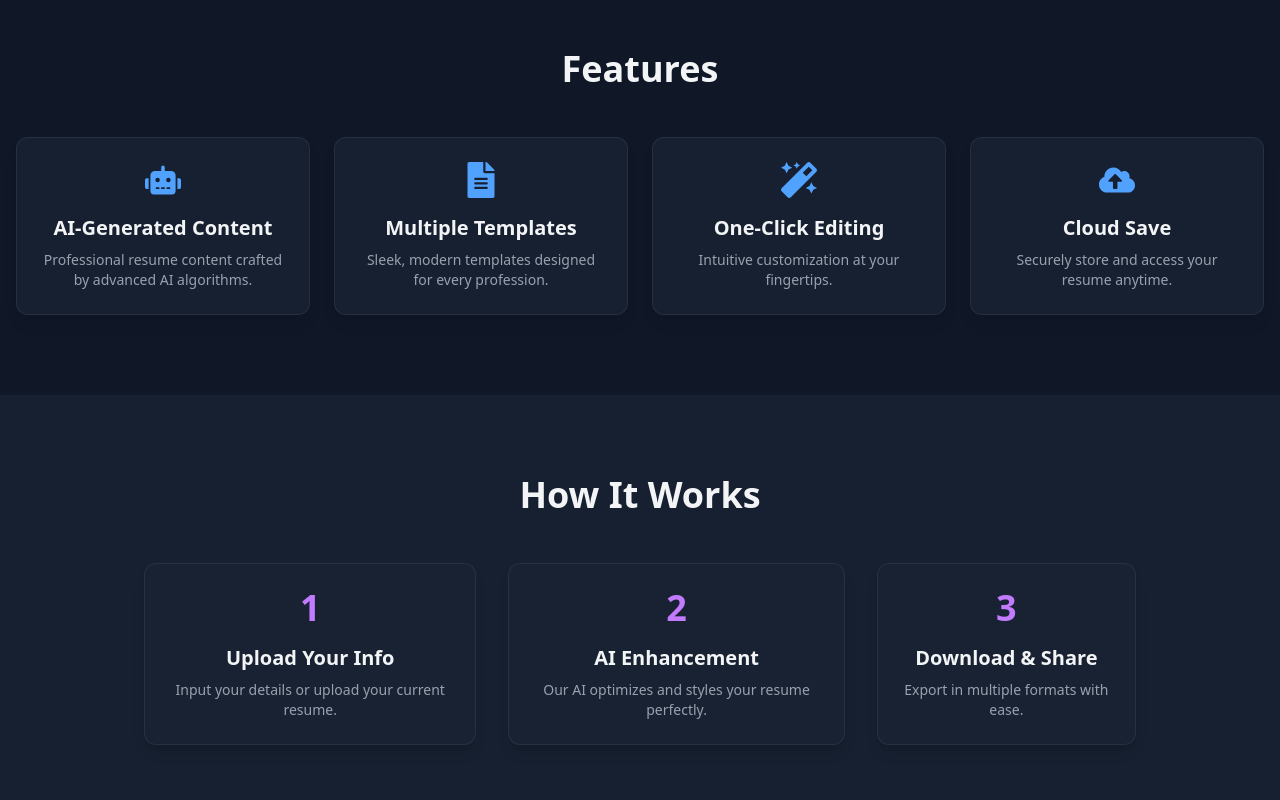
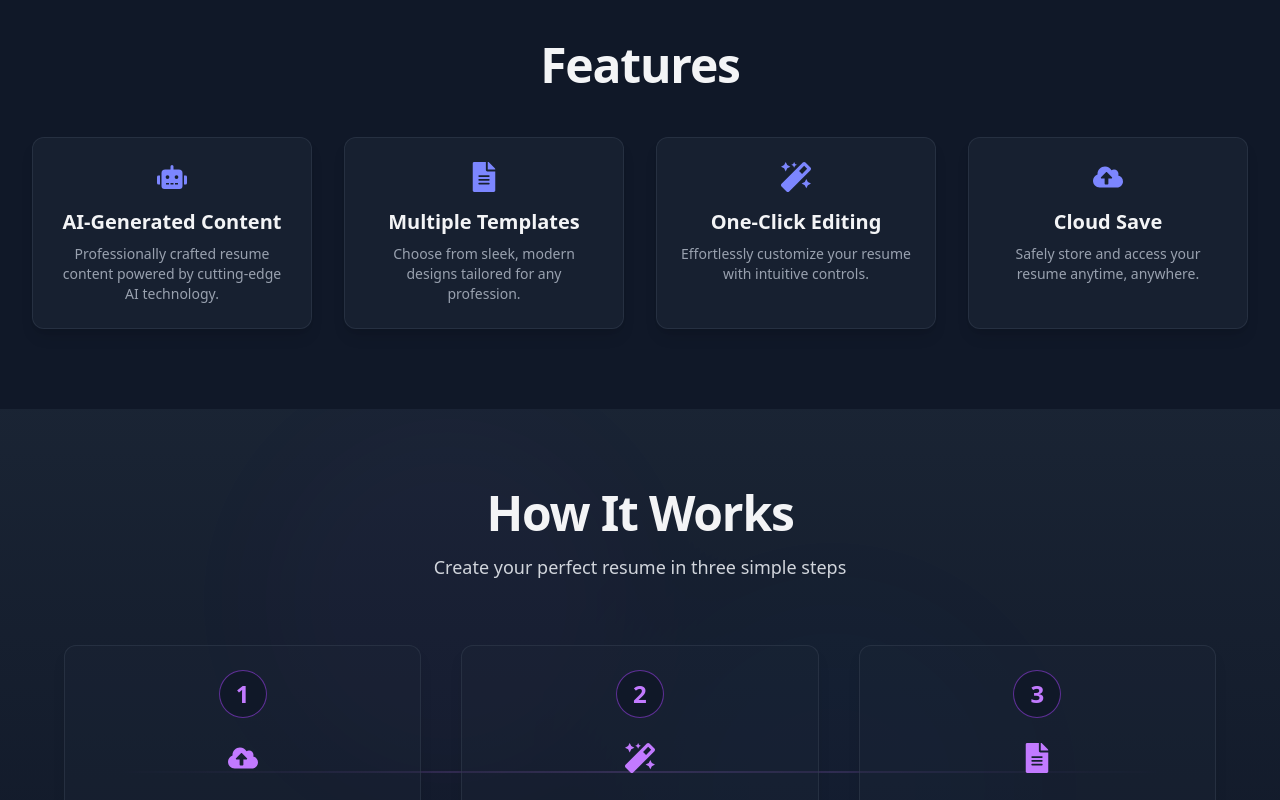
Before and after one commit to KunduVineet/AI-Resume-Generation, a React (Vite) app in the folder resume_frontend/: page / in a window 1280 px wide. Shown: the part 560-1360 px from the top of the page. Built offline with nearby package versions, Linux system fonts and the light colour scheme.

Commit message:
API is called, Basic Design is completed, API not run

```diff
--- a/resume_frontend/index.html
+++ b/resume_frontend/index.html
@@ -1,5 +1,5 @@
 <!doctype html>
-<html lang="en" data-theme="night">
+<html lang="en" data-theme="dark">
   <head>
     <meta charset="UTF-8" />
     <link rel="icon" type="image/svg+xml" href="/vite.svg" />
--- /dev/null
+++ b/resume_frontend/src/api/ResumeService.js
@@ -0,0 +1,24 @@
+import axios from "axios";
+import { use } from "react";
+
+export const baseURL = "http://localhost:8000";
+
+export const axiosInstance = axios.create({
+    baseURL: baseURL,
+    headers: {
+        "Content-Type": "application/json",
+    },
+    });
+
+export const getResume = async (description) => {
+    try {
+        const response = await axiosInstance.post("/api/v1/resume/generate",{
+            userDescription: description,
+        });
+
+        return response.data;
+    } catch (error) {
+        console.error("Error fetching resume:", error);
+        throw error;
+    }
+}
--- a/resume_frontend/src/main.jsx
+++ b/resume_frontend/src/main.jsx
@@ -9,12 +9,15 @@ import About from './pages/About.jsx'
 import Contact from './pages/Contact.jsx'
 import Services from './pages/Services.jsx'
 import LandingPage from './pages/LandingPage.jsx'
+import GenerateResume from './pages/GenerateResume.jsx'
+import { Toaster } from 'react-hot-toast'
 
 
 createRoot(document.getElementById('root')).render(
   <StrictMode>
 
     <BrowserRouter>
+    <Toaster/>
       <Routes>
         <Route path="/" element={<Root />}>
           <Route path="" element={<Home />} />
@@ -23,6 +26,7 @@ createRoot(document.getElementById('root')).render(
           <Route path="about" element={<About />} />
           <Route path="services" element={<Services />} />
           <Route path="contact" element={<Contact />} />
+          <Route path="generate-resume" element={<GenerateResume />} />
         </Route>
       </Routes>
 
--- /dev/null
+++ b/resume_frontend/src/pages/GenerateResume.jsx
@@ -0,0 +1,72 @@
+import { useState } from "react";
+import toast from "react-hot-toast";
+import { FaMagic, FaEraser } from "react-icons/fa";
+
+
+const GenerateResume = () => {
+  const [description, setDescription] = useState("");
+  const [loading, setLoading] = useState(false);
+
+  const handleGenerate = async () => {
+    try {
+        setLoading(true);
+        const responseData = await GenerateResume(description);
+        console.log(responseData);
+        toast.success("Resume generated successfully!",{
+            position: "top-right",
+            autoClose: 3000,
+            hideProgressBar: false,
+            closeOnClick: true,
+            pauseOnHover: true,
+            draggable: true,
+            progress: undefined,
+        });
+    } catch (error) {
+        console.log(error);
+        toast.error("Error generating resume!", {
+            position: "top-right",
+            autoClose: 3000,
+            hideProgressBar: false,
+            closeOnClick: true,
+            pauseOnHover: true,
+            draggable: true,
+            progress: undefined,
+        });
+    } finally {
+        setLoading(false);
+        setDescription("");
+    }
+  }
+
+  return (
+    <div className="flex items-center justify-center min-h-screen bg-gray-900 text-white p-4">
+      <div className="w-full max-w-2xl p-6 bg-gray-800 shadow-xl rounded-xl text-center">
+        <h1 className="text-2xl font-bold mb-4">Enter Your Resume Description</h1>
+        <textarea
+          disabled={loading}
+          value={description}
+          onChange={(e) => setDescription(e.target.value)}
+          className="w-full h-40 p-3 text-lg text-gray-200 bg-gray-700 border border-gray-600 rounded-md focus:outline-none focus:ring-2 focus:ring-blue-500"
+          placeholder="Describe your experience, skills, and achievements..."
+        />
+        <div className="flex justify-center gap-4 mt-4">
+          <button
+            disabled={loading}
+            className="bg-blue-500 hover:bg-blue-600 text-white px-4 py-2 rounded-lg flex items-center gap-2 transition"
+            onClick={handleGenerate}
+          >
+            {loading &&  <span className="loading loading-spinner"></span>}
+            <FaMagic /> Generate Resume
+          </button>
+          <button
+            className="bg-red-500 hover:bg-red-600 text-white px-4 py-2 rounded-lg flex items-center gap-2 transition"
+            onClick={() => setDescription("")}
+          >
+            <FaEraser /> Clear
+          </button>
+        </div>
+      </div>
+    </div>
+  );
+}
+export default GenerateResume;
--- a/resume_frontend/src/pages/LandingPage.jsx
+++ b/resume_frontend/src/pages/LandingPage.jsx
@@ -1,4 +1,5 @@
 import { FaRobot, FaFileAlt, FaMagic, FaCloudUploadAlt } from "react-icons/fa";
+import { Link } from "react-router-dom";
 
 export default function LandingPage() {
     return (
@@ -14,41 +15,85 @@ export default function LandingPage() {
                         AI-Powered Resume Generator
                     </h1>
                     <p className="text-xl mt-6 text-gray-300 leading-relaxed">
-            Transform your career story into a stunning resume with cutting-edge AI
+                        Transform your Career Story into a stunning Resume with cutting-edge AI
                     </p>
-          <button className="mt-8 px-8 py-3 text-lg bg-gradient-to-r from-blue-500 to-purple-500 hover:from-blue-600 hover:to-purple-600 text-white rounded-full shadow-lg transition-all duration-300 hover:shadow-xl hover:scale-105">
+                    <Link to="/generate-resume" className="mt-6 px-6 py-3 text-lg bg-gradient-to-r from-blue-500 to-purple-500 hover:from-blue-600 hover:to-purple-600 text-white rounded-xl shadow-lg transition-transform transform hover:scale-105 inline-block">
                         Get Started
-          </button>
+                    </Link>
                 </div>
             </section>
 
             {/* Features Section */}
-      <section className="py-20 container mx-auto px-4">
-        <h2 className="text-4xl font-bold text-center text-gray-100">Features</h2>
-        <div className="grid md:grid-cols-4 gap-6 mt-12">
-          <FeatureCard icon={<FaRobot />} title="AI-Generated Content" desc="Professional resume content crafted by advanced AI algorithms." />
-          <FeatureCard icon={<FaFileAlt />} title="Multiple Templates" desc="Sleek, modern templates designed for every profession." />
-          <FeatureCard icon={<FaMagic />} title="One-Click Editing" desc="Intuitive customization at your fingertips." />
-          <FeatureCard icon={<FaCloudUploadAlt />} title="Cloud Save" desc="Securely store and access your resume anytime." />
+            <section className="py-20 container mx-auto px-4 sm:px-6 lg:px-8">
+                <h2 className="text-4xl md:text-5xl font-bold text-center text-gray-100 mb-12 tracking-tight">Features</h2>
+                <div className="grid grid-cols-1 sm:grid-cols-2 md:grid-cols-4 gap-8 mt-12">
+                    <FeatureCard
+                        icon={<FaRobot className="text-indigo-400 text-3xl" />}
+                        title="AI-Generated Content"
+                        desc="Professionally crafted resume content powered by cutting-edge AI technology."
+                    />
+                    <FeatureCard
+                        icon={<FaFileAlt className="text-indigo-400 text-3xl" />}
+                        title="Multiple Templates"
+                        desc="Choose from sleek, modern designs tailored for any profession."
+                    />
+                    <FeatureCard
+                        icon={<FaMagic className="text-indigo-400 text-3xl" />}
+                        title="One-Click Editing"
+                        desc="Effortlessly customize your resume with intuitive controls."
+                    />
+                    <FeatureCard
+                        icon={<FaCloudUploadAlt className="text-indigo-400 text-3xl" />}
+                        title="Cloud Save"
+                        desc="Safely store and access your resume anytime, anywhere."
+                    />
                 </div>
             </section>
 
             {/* How It Works Section */}
-      <section className="bg-gray-800/50 py-20 text-center">
-        <h2 className="text-4xl font-bold text-gray-100">How It Works</h2>
-        <div className="mt-12 flex flex-col md:flex-row justify-center gap-8 px-4 max-w-5xl mx-auto">
-          <StepCard step="1" title="Upload Your Info" desc="Input your details or upload your current resume." />
-          <StepCard step="2" title="AI Enhancement" desc="Our AI optimizes and styles your resume perfectly." />
-          <StepCard step="3" title="Download & Share" desc="Export in multiple formats with ease." />
+            <section className="py-20 bg-gradient-to-b from-gray-800/70 to-gray-900/95 text-center relative overflow-hidden">
+                <div className="absolute inset-0 opacity-10 pointer-events-none">
+                    <div className="absolute w-96 h-96 bg-purple-500/25 rounded-full top-0 left-1/5 blur-3xl animate-pulse"></div>
+                    <div className="absolute w-96 h-96 bg-blue-500/25 rounded-full bottom-0 right-1/5 blur-3xl animate-pulse delay-1000"></div>
+                </div>
+                <div className="relative z-10 container mx-auto px-4 sm:px-6 lg:px-8">
+                    <h2 className="text-4xl md:text-5xl font-bold text-gray-100 tracking-tight">How It Works</h2>
+                    <p className="text-gray-300 mt-4 max-w-2xl mx-auto text-lg">
+                        Create your perfect resume in three simple steps
+                    </p>
+                    <div className="mt-16 max-w-6xl mx-auto">
+                        <div className="grid grid-cols-1 md:grid-cols-3 gap-10 relative">
+                            <StepCard
+                                step="1"
+                                title="Upload Your Info"
+                                desc="Start by entering your details or uploading an existing resume."
+                                icon={<FaCloudUploadAlt className="text-purple-400 text-3xl" />}
+                            />
+                            <StepCard
+                                step="2"
+                                title="AI Enhancement"
+                                desc="Our AI optimizes your content for a professional edge."
+                                icon={<FaMagic className="text-purple-400 text-3xl" />}
+                            />
+                            <StepCard
+                                step="3"
+                                title="Download & Share"
+                                desc="Export your polished resume in multiple formats with ease."
+                                icon={<FaFileAlt className="text-purple-400 text-3xl" />}
+                            />
+                            {/* Connecting Lines - Visible on medium screens and up */}
+                            <div className="hidden md:block absolute top-1/2 left-12 right-12 h-px bg-gradient-to-r from-transparent via-purple-400/50 to-transparent transform -translate-y-1/2"></div>
+                        </div>
+                    </div>
                 </div>
             </section>
 
             {/* Call to Action */}
             <section className="text-center py-20 bg-gradient-to-b from-gray-900 to-gray-800">
                 <h2 className="text-4xl font-bold text-gray-100">Ready to Elevate Your Resume?</h2>
-        <button className="mt-8 px-8 py-3 text-lg bg-gradient-to-r from-blue-500 to-purple-500 hover:from-blue-600 hover:to-purple-600 text-white rounded-full shadow-lg transition-all duration-300 hover:shadow-xl hover:scale-105">
+                <Link to="/generate-resume" className="mt-6 px-6 py-3 text-lg bg-gradient-to-r from-blue-500 to-purple-500 hover:from-blue-600 hover:to-purple-600 text-white rounded-xl shadow-lg transition-transform transform hover:scale-105 inline-block">
                     Start Now
-        </button>
+                </Link>
             </section>
         </div>
     );
@@ -64,10 +109,15 @@ function FeatureCard({ icon, title, desc }) {
     );
 }
 
-function StepCard({ step, title, desc }) {
+function StepCard({ step, title, desc, icon }) {
     return (
-    <div className="bg-gray-800/30 p-6 rounded-xl shadow-lg text-center border border-gray-700/50 hover:border-purple-500/50 transition-all duration-300">
-      <div className="text-4xl font-bold text-purple-400">{step}</div>
+        <div className="bg-gray-800/30 p-6 rounded-xl shadow-lg text-center border border-gray-700/50 hover:border-purple-500/50 transition-all duration-300 group relative z-10 flex flex-col items-center">
+            <div className="w-12 h-12 bg-gray-900 rounded-full flex items-center justify-center text-2xl font-bold text-purple-400 border border-purple-500/50 group-hover:bg-purple-500/10 transition-colors">
+                {step}
+            </div>
+            <div className="w-12 h-12 flex items-center justify-center text-3xl mt-4 text-purple-400">
+                {icon}
+            </div>
             <h3 className="text-xl font-semibold mt-4 text-gray-100">{title}</h3>
             <p className="text-gray-400 mt-2 text-sm">{desc}</p>
         </div>
```
Lines whose indentation alone changed are shown as unchanged.
